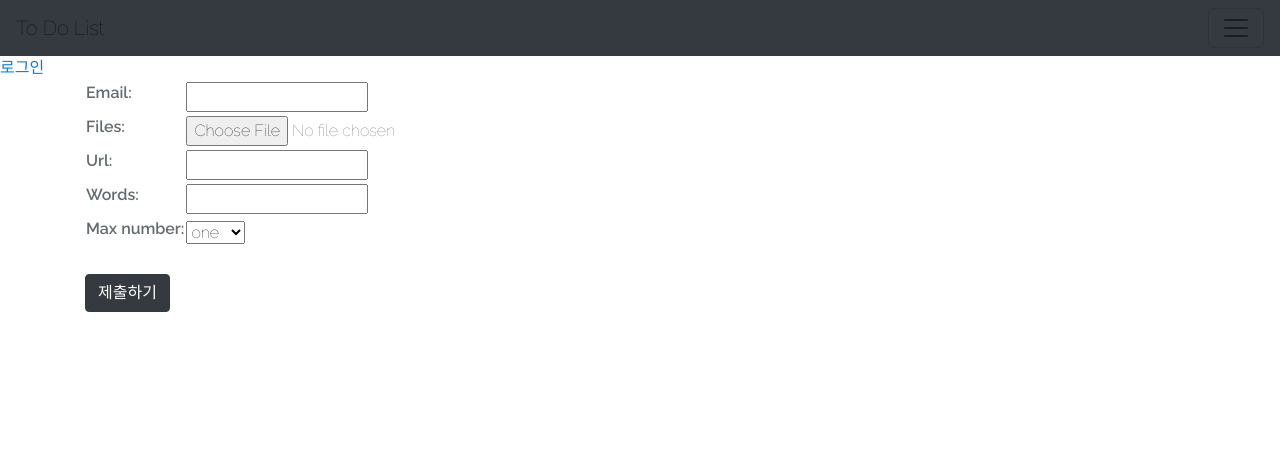
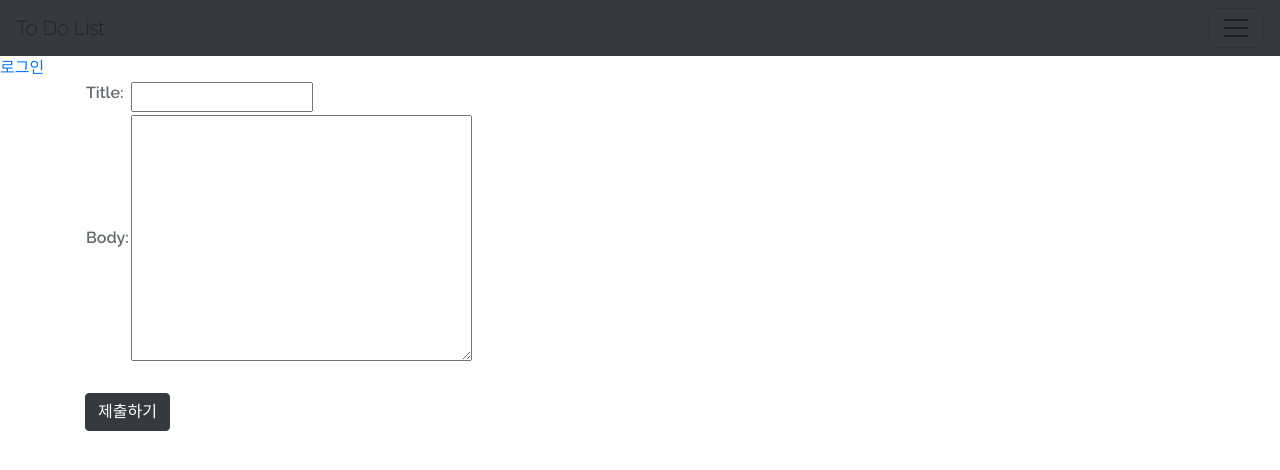
Before and after one commit to lhs33019/django_study_repo, a Django app: page /blog/newblog/ in a window 1280 px wide. Shown: the top 470 px of the page. Run offline with Django 3.2, Linux system fonts and the light colour scheme; some libraries are stand-ins or nearby versions.

Commit message:
update form

```diff
--- a/blogapp/form.py
+++ b/blogapp/form.py
@@ -1,14 +1,14 @@
 from django import forms
 from .models import Blog
 
-# class BlogPost(forms.ModelForm):
-#     class Meta:
-#         model = Blog
-#         fields = ['title', 'body']
+class BlogPost(forms.ModelForm):
+    class Meta:
+        model = Blog
+        fields = ['title', 'body']
 
-class BlogPost(forms.Form):
-    email = forms.EmailField()
-    files = forms.FileField()
-    url = forms.URLField()
-    words = forms.CharField()
-    max_number = forms.ChoiceField(choices=[('1','one'), ('2','two'), ('3','three')])
+# class BlogPost(forms.Form):
+#     email = forms.EmailField()
+#     files = forms.FileField()
+#     url = forms.URLField()
+#     words = forms.CharField()
+#     max_number = forms.ChoiceField(choices=[('1','one'), ('2','two'), ('3','three')])
--- a/blogapp/templates/home.html
+++ b/blogapp/templates/home.html
@@ -30,11 +30,11 @@ blog service
     <li class="list-group-item">
         <h5 class="display-5 font-weight-bold">{{blog.title}}</h5>
         {% if blog.state == 0 %}
-        <span class="badge badge-pill badge-warning">Warning</span>
+        <span class="badge badge-pill badge-warning">task</span>
         {% elif blog.state == 1 %}
-        <span class="badge badge-pill badge-primary">Primary</span>
+        <span class="badge badge-pill badge-primary">in progress</span>
         {% elif blog.state == 2 %}
-        <span class="badge badge-pill badge-success">Success</span>
+        <span class="badge badge-pill badge-success">finished</span>
         {% endif %}
         <br>
         {{blog.summary}}<a href="{% url 'detail' blog.id %}"> ...more</a>
```
